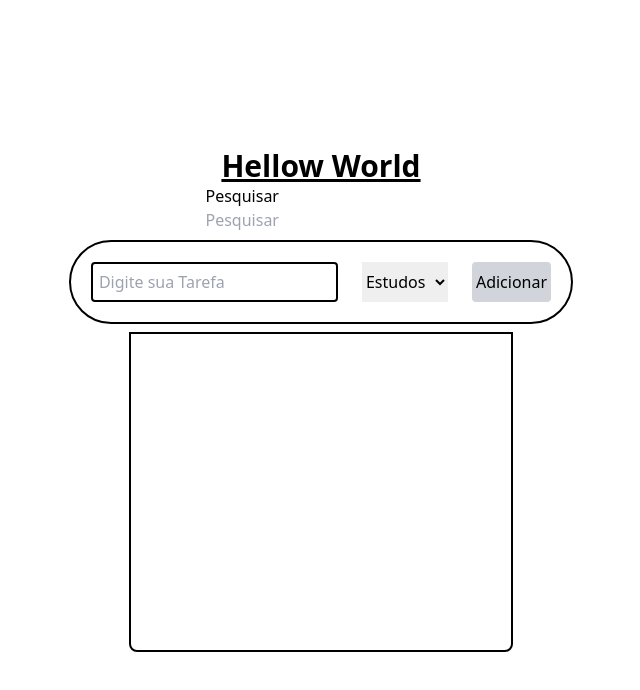
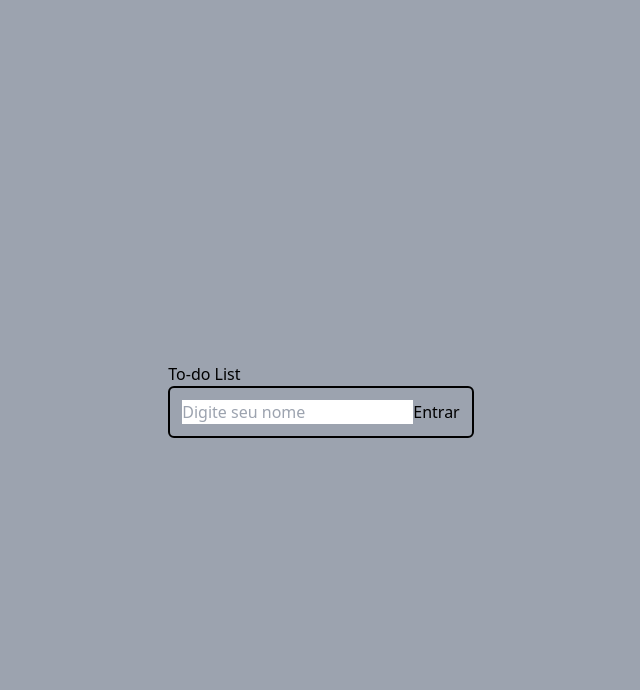
Before and after one commit to LuizFariaPeres/todo-react-avancado, a React (Vite) app in the folder todo-list/: page / in a window 1280 px wide. Shown: the top 690 px of the page, without its empty margins (319-959 px from the left). Built offline with nearby package versions, Linux system fonts and the light colour scheme.

Commit message:
sistema de Busca

```diff
--- a/todo-list/index.html
+++ b/todo-list/index.html
@@ -8,7 +8,7 @@
     <title>todo-list</title>
   </head>
   <body>
-    <div id="root" class="flex justify-center content-center w-full h-dvh"></div>
+    <div id="root" class="flex justify-center content-center w-full h-dvh bg-gray-400"></div>
     <script type="module" src="/src/main.jsx"></script>
   </body>
 </html>
--- a/todo-list/src/App.jsx
+++ b/todo-list/src/App.jsx
@@ -1,17 +1,21 @@
-import { useState } from "react"
 import Todo from "./components/Todo"
-import { UseContext } from "./Context/UseContext";
+import { useState } from "react";
+import{UseContext} from './Context/UseContext'
+import Login from "./components/Login";
+
+
 
 
 export default function App (){
 
-  const[busca, setBusca] = useState('');
+  const[user, setUser] = useState({name: null, isLoggin: false});
 
 
     return(
-      <UseContext.Provider value={{busca, setBusca}}>
-        <Todo/>
-      </UseContext.Provider>
-
+      <UseContext.Provider value = {{user, setUser}}>
+        <div className="flex self-center">
+          {user.isLoggin ? <Todo/> : <Login/>}
+        </div>
+    </UseContext.Provider>
     )
 }
--- a/todo-list/src/Context/UseContext.jsx
+++ b/todo-list/src/Context/UseContext.jsx
@@ -1,3 +1,3 @@
-import { createContext, useContext } from "react";
+import { createContext} from "react";
 
 export const UseContext = createContext();
--- /dev/null
+++ b/todo-list/src/components/Login.jsx
@@ -0,0 +1,37 @@
+import { useContext } from "react";
+import useInput from "../hooks/useInput";
+import { UseContext } from "../Context/UseContext";
+
+
+
+function Login(){
+    const userName = useInput();
+    const {setUser} = useContext(UseContext);
+
+    const handleSubmit = (e)=>{
+        e.preventDefault();
+        //validar
+
+        //gravar
+        //quando for feito a tentativa de gravação, username.valor refere-se a variavel valor do hook useInput,
+        //sempre que for usado esse hooks, deve ser passado suas funções
+        setUser({name: userName.valor, isLoggin: true})
+    }
+
+
+    return(
+        <div>
+            <h1>To-do List</h1>
+            <form onSubmit={handleSubmit} className="flex items-stretch border-2 border-black p-3 rounded-md">
+                <input type="text"
+                placeholder="Digite seu nome"
+                value={userName.valor}
+                onChange={userName.onChange}/>
+
+                <button type="submit" className="self-end">Entrar</button>
+            </form>
+        </div>
+    )
+}
+
+export default Login;
--- a/todo-list/src/components/Search.jsx
+++ b/todo-list/src/components/Search.jsx
@@ -1,12 +1,17 @@
 import useInput from "../hooks/useInput"
 
 export default function Search ({busca, setBusca}){
-    const input = useInput()
+
 
     return(
-        <div>
+        <div className="flex items-center gap-4 m-2">
             <h2>Pesquisar</h2>
-            <input type="text"  value={input.valor} onChange={input.onChange} placeholder="Pesquisar"/>
+            <input type="text"  value={busca}
+            onChange={(e) =>{setBusca(e.target.value)}}
+             placeholder="Pesquisar"
+             className="border-2 border-black rounded-md p-1"
+             />
+            <button type="submit" className="border-solid border-2 border-none rounded p-1 bg-gray-300">Buscar</button>
 
         </div>
     )
--- a/todo-list/src/components/Todo.jsx
+++ b/todo-list/src/components/Todo.jsx
@@ -1,15 +1,20 @@
-import {useState } from "react"
+import {useContext, useState } from "react"
 import Tarefa from "./Tarefa"
 import useInput from "../hooks/useInput"
 import Search from "./Search"
+import { UseContext } from "../Context/UseContext";
 
 export default function Todo (){
 
 
-  const[list, setList] = useState([])
+  const[list, setList] = useState([]);
   const[busca, setBusca] = useState('');
   const tarefa = useInput();
-  const categoria = useInput()
+  const categoria = useInput("Estudos")
+  const{user} = useContext(UseContext)
+
+  const termo = busca.toLowerCase().trim();
+
 
 
   const handleSubmit = (e) =>
@@ -35,10 +40,18 @@ export default function Todo (){
       setList(prev => prev.filter((_, index) => index !== indexRemove))
     }
 
+    const listaFiltrada = list.filter((i) =>{
+        return(
+
+          i.text.toLowerCase().includes(busca.toLowerCase(termo)) || i.category.toLowerCase(termo).includes(busca.toLowerCase())
+        )
+
+    })
+
 
   return(
     <div className="flex flex-col w-full h-dvh p-6 content-center justify-center items-center">
-        <h1 className="text-3xl font-bold underline">Hellow World</h1>
+        <h1 className="text-3xl font-bold">Hellow, {user.name}!</h1>
         <Search busca={busca} setBusca={setBusca}/>
 
           <form className="flex flex-rowl m-2 gap-6 p-5 border-solid border-black border-2 rounded-full" onSubmit={handleSubmit}>
@@ -58,7 +71,7 @@ export default function Todo (){
 
         <div className=" relative flex justify-center p-4 w-96 h-80 border-solid border-2 border-black rounded-b-lg overflow-y-auto">
           <ul className="h-full">
-            {list.map((item, index) =>(
+            {listaFiltrada.map((item, index) =>(
               <Tarefa key={index} text={item.text} category={item.category} onDelete={()=> remove(index)}/>
             ))}
           </ul>
```
